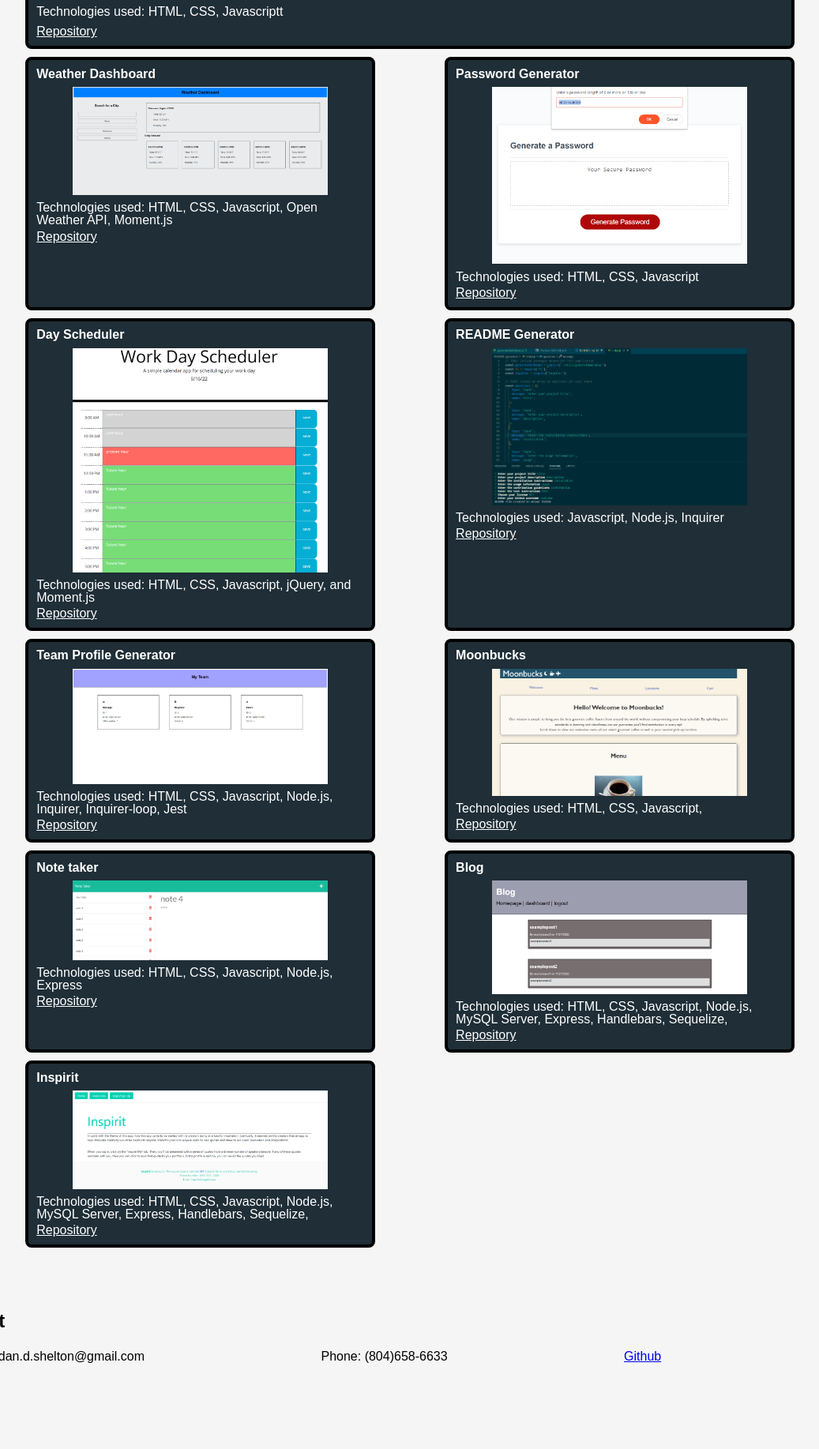
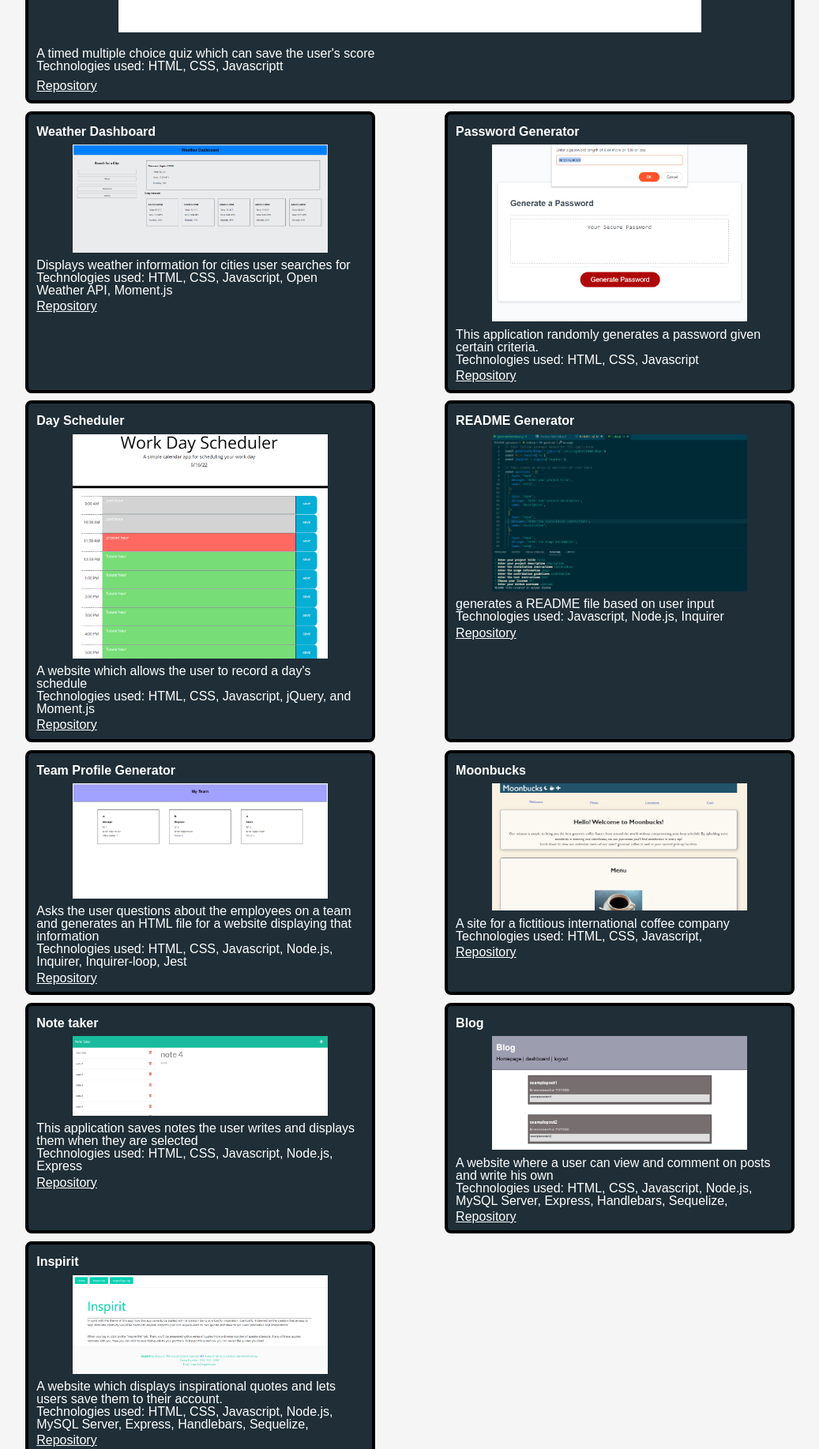
Before and after one commit to BrendanShelton/Brendan-Shelton-portfolio, a plain HTML site: page index.html in a window 1280 px wide. Shown: the part 923-2758 px from the top of the page at 79% size, without its empty margins (121-1158 px from the left). Before the commit the page ends 2686 px from the top, so only its background shows below. Drawn offline with Linux system fonts and the light colour scheme.

Commit message:
updated portfolio

```diff
--- a/assets/css/style.css
+++ b/assets/css/style.css
@@ -88,6 +88,10 @@ h2 {
     margin: 1%;
 }
 
+h3 {
+    margin-top: 1%;
+}
+
 /*styles the boxes showing the projects*/
 figure {
     background-color: var(--light-blue);
--- a/index.html
+++ b/index.html
@@ -29,6 +29,9 @@
             <div id="biography">
                 <img src="./assets/images/image1.jpg" alt="Brendan Shelton" id="portrait"/>
                 <p>Full Stack Web Developer with a Web Development Certificate from the University of Richmond. Experience in utilizing a combination of strong communication, collaboration, problem-solving, and analytical skills. Ability to design, build, and maintain websites from conception to production. Ability to work in a team environment.</p>
+                <h3>Technical Skills:</h3>
+                <p>JavaScript ES6+, CSS3, HTML5, SQL, NoSQL, GitHub, MongoDB, MySQL, Express,
+                    Node, Handlebars, jQuery, Bootstrap, React</p>
                 <a href="./assets/resume.pdf" download>Resume<i class='fa fa-download'></i></a>
             </div>
         </section>
@@ -39,12 +42,13 @@
 
             <!--this div contains the links to the applications being presented in this portfolio-->
             <div id="projects">
-                <!--This is the first application hich is displayed larger than the others-->
+                <!--This is the first application which is displayed larger than the others-->
                 <figure id="first-application">
-                <a href="">
+                <a href="https://brendanshelton.github.io/coding-quiz/">
                     <h3>coding-quiz</h3>
                     <img src="./assets/images/quizScreenshot.PNG" alt="coding quiz" />
                 </a>
+                <p>A timed multiple choice quiz which can save the user's score</p>
                 <p>Technologies used: HTML, CSS, Javascriptt</p>
                 <a href="https://github.com/BrendanShelton/coding-quiz" class="repoLink">Repository</a>
                 </figure>
@@ -54,6 +58,7 @@
                         <h3>Weather Dashboard</h3>
                         <img src="./assets/images/weatherDashboard.PNG" alt="weather dashboard" />
                     </a>
+                    <p>Displays weather information for cities user searches for</p>
                     <p>Technologies used: HTML, CSS, Javascript, Open Weather API, Moment.js</p>
                     <a href="https://github.com/BrendanShelton/weather-dashboard" class="repoLink">Repository</a>
                 </figure>
@@ -62,6 +67,7 @@
                         <h3>Password Generator</h3>
                         <img src="./assets/images/password-generator-screenshot.png" alt="password generator" />
                     </a>
+                    <p>This application randomly generates a password given certain criteria.</p>
                     <p>Technologies used: HTML, CSS, Javascript</p>
                     <a href="https://github.com/BrendanShelton/password-generator" class="repoLink">Repository</a>
                 </figure>
@@ -70,6 +76,7 @@
                         <h3>Day Scheduler</h3>
                         <img src="./assets/images/schedulerScreenshot.PNG" alt="day scheduler" />
                     </a>
+                    <p>A website which allows the user to record a day's schedule</p>
                     <p>Technologies used: HTML, CSS, Javascript, jQuery, and Moment.js</p>
                     <a href="https://github.com/BrendanShelton/day-scheduler" class="repoLink">Repository</a>
                 </figure>
@@ -78,6 +85,7 @@
                         <h3>README Generator</h3>
                         <img src="./assets/images/READMEgenerator.PNG" alt="README generator" />
                     </a>
+                    <p>generates a README file based on user input</p>
                     <p>Technologies used: Javascript, Node.js, Inquirer</p>
                     <a href="https://github.com/BrendanShelton/README-generator" class="repoLink">Repository</a>
                 </figure>
@@ -86,6 +94,7 @@
                         <h3>Team Profile Generator</h3>
                         <img src="./assets/images/teamprofile.PNG" alt="Team Profile Generator" />
                     </a>
+                    <p>Asks the user questions about the employees on a team and generates an HTML file for a website displaying that information</p>
                     <p>Technologies used: HTML, CSS, Javascript, Node.js, Inquirer, Inquirer-loop, Jest</p>
                     <a href="https://github.com/BrendanShelton/Team-Profile-Generator" class="repoLink">Repository</a>
                 </figure>
@@ -94,6 +103,7 @@
                             <h3>Moonbucks</h3>
                             <img src="./assets/images/moonbucks.PNG" alt="Moonbucks" />
                     </a>
+                    <p>A site for a fictitious international coffee company</p>
                     <p>Technologies used: HTML, CSS, Javascript,</p>
                     <a href="https://github.com/BrendanShelton/Group3-projectMoonbucks" class="repoLink">Repository</a>
                  </figure>
@@ -102,6 +112,7 @@
                             <h3>Note taker</h3>
                             <img src="./assets/images/notetaker.PNG" alt="Note taker" />
                     </a>
+                    <p>This application saves notes the user writes and displays them when they are selected</p>
                     <p>Technologies used: HTML, CSS, Javascript, Node.js, Express</p>
                     <a href="https://github.com/BrendanShelton/note-taker/" class="repoLink">Repository</a>
                  </figure>
@@ -110,6 +121,7 @@
                             <h3>Blog</h3>
                             <img src="./assets/images/blog.PNG" alt="Blog" />
                     </a>
+                    <p>A website where a user can view and comment on posts and write his own</p>
                     <p>Technologies used: HTML, CSS, Javascript, Node.js, MySQL Server, Express, Handlebars, Sequelize,</p>
                     <a href="https://github.com/BrendanShelton/blog" class="repoLink">Repository</a>
                  </figure>
@@ -118,6 +130,7 @@
                             <h3>Inspirit</h3>
                             <img src="./assets/images/inspirit.PNG" alt="inspirit" />
                     </a>
+                    <p>A website which displays inspirational quotes and lets users save them to their account.</p>
                     <p>Technologies used: HTML, CSS, Javascript, Node.js, MySQL Server, Express, Handlebars, Sequelize,</p>
                     <a href="https://github.com/BrendanShelton/Inspirit" class="repoLink">Repository</a>
                  </figure>
```
